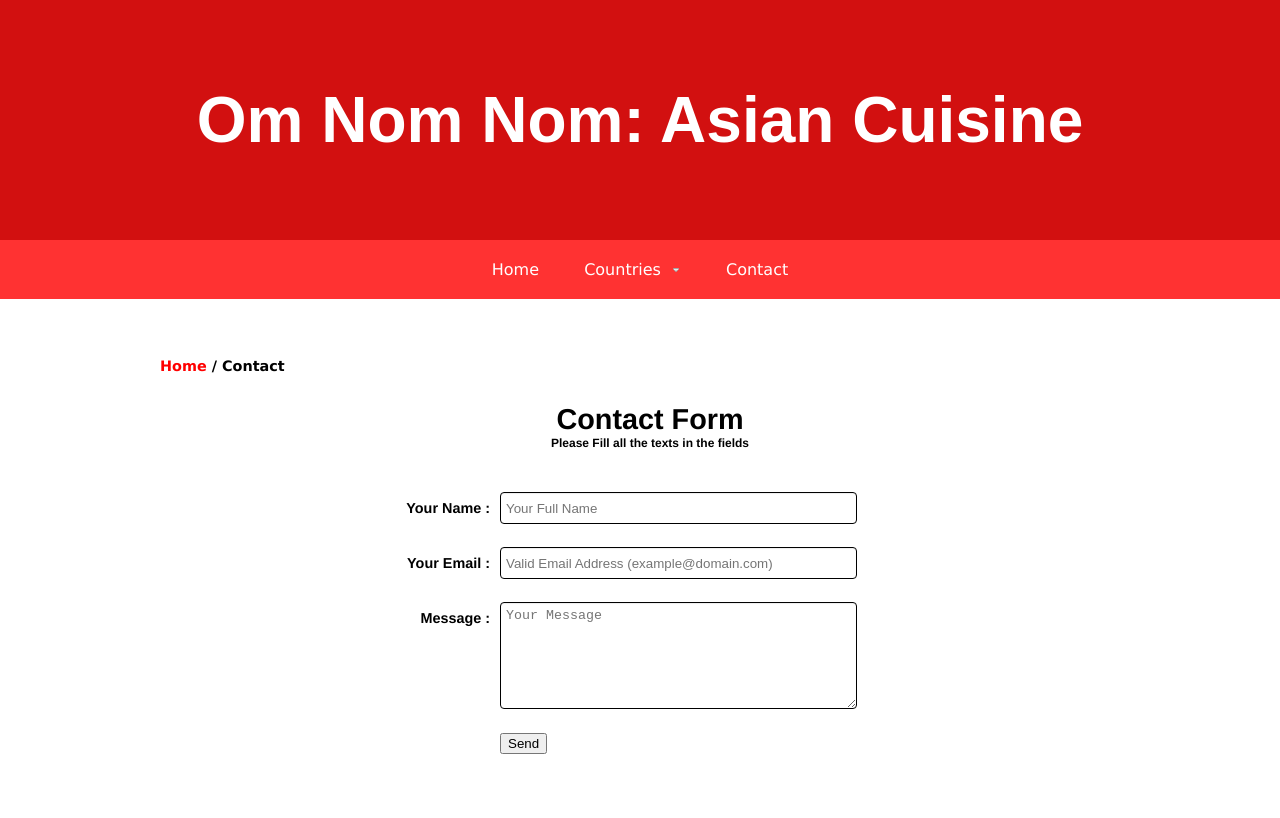
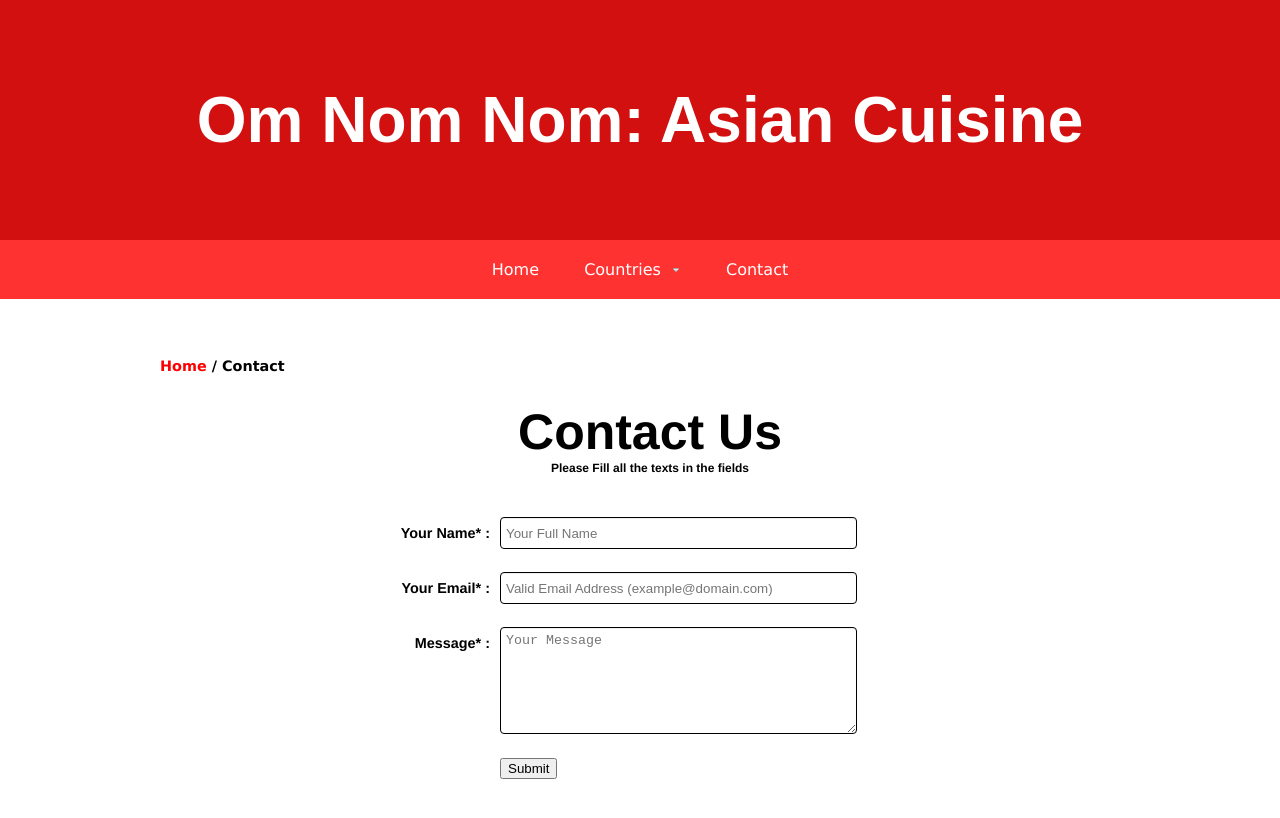
Before and after one commit to GNEfer/Om-Nom-Nom, a plain HTML site: page contact.html in a window 1280 px wide. Drawn offline with Linux system fonts and the light colour scheme.

Commit message:
Changed contact page

```diff
--- a/contact.html
+++ b/contact.html
@@ -30,27 +30,27 @@
 		<h4 class="leftHeader">
 		<a href="index.html">Home</a> / Contact
 		</h4>
-		<form action="MAILTO:omnomnom.asia@gmail.com" method="post" class="STYLE-NAME" enctype="text/plain">
-      		<h2>Contact Form
+		<form action="MAILTO:omnomnom.asia@gmail.com" method="post" name="contactform">
+      		<h2>Contact Us
         		<span>Please Fill all the texts in the fields</span>
       		</h2>
-      		<label>
-        		<span>Your Name :</span>
+      		<label for="your_name">
+        		<span>Your Name* :</span>
         		<input id="name" type="text" name="name" placeholder="Your Full Name" />
       		</label>
 
-      		<label>
-        		<span>Your Email :</span>
+      		<label for="email">
+        		<span>Your Email* :</span>
         		<input id="email" type="email" name="email" placeholder="Valid Email Address (example@domain.com)" />
       		</label>
 
-     		<label>
-        		<span>Message :</span>
-        		<textarea id="message" name="message" placeholder="Your Message"></textarea>
+     		<label for="message">
+        		<span>Message* :</span>
+        		<textarea id="message" name="message" maxlength="1000" placeholder="Your Message"></textarea>
       		</label>
       		<label>
         		<span>&nbsp;</span>
-        		<input type="button" class="button" value="Send" />
+        		<a href="pop_up.html" target="_blank"><input type="button" name="submit" value="Submit" /></a>
       		</label>
     	</form>
 	</section>
--- a/style.css
+++ b/style.css
@@ -143,7 +143,7 @@ color: black;
 }
 section form h2{
   font: Helvitica, Arial, sans-serif;
-  font-size: 2em;
+  font-size: 50px;
   padding: 0px 0px 10px 40px;
   display: block;
   margin: -10px -30px 30px -30px;
```
Also changed, not shown: pop_up.html (added, +9 -0 lines).
